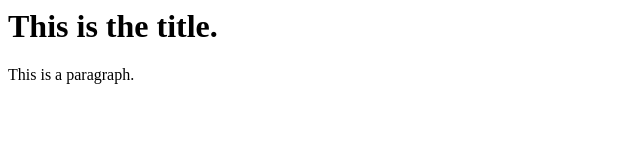
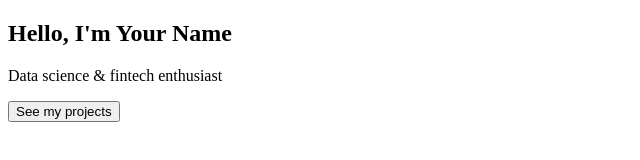
Before and after one commit to leedahyun3/temphome, a plain HTML site: page index.html in a window 1280 px wide. Shown: the whole page, without its empty margins (0-640 px from the left). Drawn offline with Linux system fonts and the light colour scheme.

Commit message:
Change title and add hero section to index.html
Updated the title and added a hero section with introductory content.

```diff
--- a/index.html
+++ b/index.html
@@ -1,11 +1,13 @@
+<!DOCTYPE html>
 <html>
   <head>
-    <title>My Temporary Home</title>
+    <title>My Portfolio</title>
   </head>
-  <body>
-    <h1>This is the title.
-    </h1>
-    <p>This is a paragraph.
-    </p>
-  </body>
+<body>
+  <section class="hero">
+    <h1>Hello, I'm Your Name</h1>
+    <p>Data science & fintech enthusiast</p>
+    <button>See my projects</button>
+  </section>
+</body>
 </html>
```
